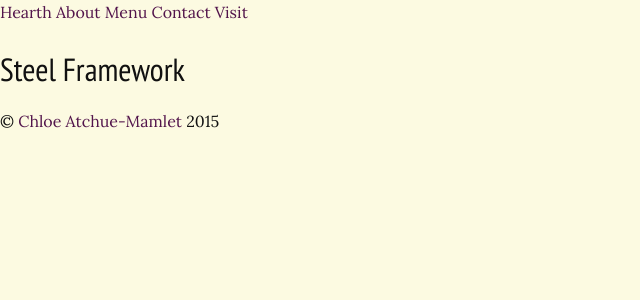
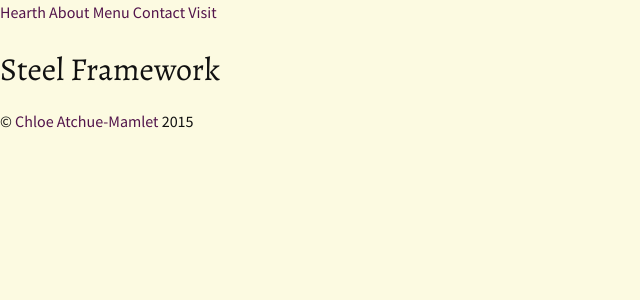
Before and after one commit to chloeam/steel-site, a Jekyll site: the page built from index.html, in a window 1280 px wide. Shown: the top 300 px of the page, without its empty margins (0-640 px from the left). Built offline with Jekyll 4.4.1, drawn with Linux system fonts in a browser that asks for light colours.

Commit message:
google fonts sass organization and readme

```diff
--- a/_includes/google-fonts.html
+++ b/_includes/google-fonts.html
@@ -1 +1 @@
-<link href='http://fonts.googleapis.com/css?family=Lora:400,400italic,700,700italic|PT+Sans+Narrow:400,700' rel='stylesheet' type='text/css'>
+<link href="https://fonts.googleapis.com/css?family=Alegreya:400,400i,900,900i|Source+Sans+Pro:400,400i,900,900i" rel="stylesheet">
--- a/_sass/_variables.sass
+++ b/_sass/_variables.sass
@@ -1,7 +1,7 @@
 // TYPOGRAPHY
 
-$base-font: "Lora", serif
-$heading-font: "PT Sans Narrow", sans-serif
+$base-font: 'Source Sans Pro', sans-serif
+$heading-font: 'Alegreya', serif
 $caption-font: $base-font
 
 $base-font-size: 16px
```
Also changed, not shown: 5 other files.
